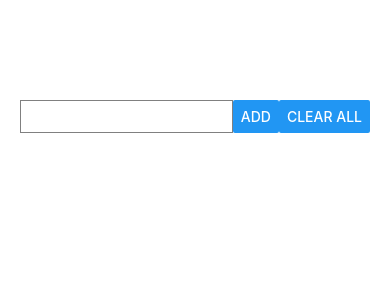
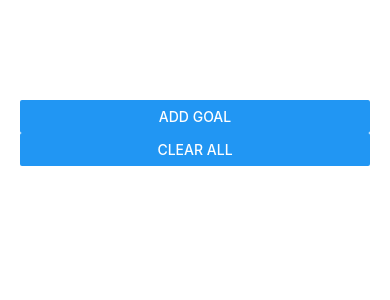
Before and after one commit to ReactNativeC/rn-complete-guide, a React Native app: screen / in a window 390 px wide. Shown: the top 300 px of the page. Built offline with nearby package versions, Linux system fonts and the light colour scheme.

Commit message:
Modal implemented

```diff
--- a/App.js
+++ b/App.js
@@ -1,14 +1,15 @@
 import React, { useState } from 'react';
-import { StyleSheet, Text, View, TextInput, Button, FlatList, SafeAreaView } from 'react-native';
+import { StyleSheet, View, Button, FlatList, SafeAreaView } from 'react-native';
 import GoalItem from './components/GoalItem';
 import GoalInput from './components/GoalInput';
 
 export default function App() {
   const [courseGoals, setCourseGoals] = useState([]);
-
+  const [isAddMode, setIsAddMode] = useState(false);
 
   const addEnteredGoal = (enteredGoal) =>  {
     setCourseGoals([...courseGoals, {id: Math.random().toString(), value: enteredGoal}]);
+    setIsAddMode(false);
   }
 
   const deleteGoal = (goalId) => {
@@ -21,10 +22,13 @@ export default function App() {
 
   return (
     <SafeAreaView style={styles.screen}>
+      <Button title = 'Add Goal' onPress = {() => setIsAddMode(true)} />
+      <Button title="Clear All" onPress={clearGoalList} />
 
       <GoalInput
-        AddGoal = {addEnteredGoal}
-        ClearGoalList = {clearGoalList}
+        addGoal = {addEnteredGoal}
+        clearGoalList = {clearGoalList}
+        visible = {isAddMode}
       />
       <View style={styles.list}>
         <FlatList
--- a/components/GoalInput.js
+++ b/components/GoalInput.js
@@ -1,17 +1,15 @@
 import React, { useState } from 'react';
-import {View, Button, TextInput, StyleSheet, ShadowPropTypesIOS} from 'react-native';
+import {View, Modal, Button, TextInput, StyleSheet} from 'react-native';
 
 const GoalInput = (props) => {
   const [enteredGoal, setEnteredGoal] = useState('');
-
   const onEnteredGoalTextChanged = (enteredText) => setEnteredGoal(enteredText);
 
-  const clearGoals = () => {
-    setEnteredGoal('');
-    props.ClearGoalList();
-  }
-
   return (
+    <Modal
+      visible={props.visible}
+      animationType='slide'
+      >
       <View style={styles.inputContainer}>
           <TextInput style={styles.textbox}
             placeHolder = "Enter a Goal"
@@ -19,15 +17,17 @@ const GoalInput = (props) => {
             value = {enteredGoal}
           />
 
-        <Button title="Add" onPress={props.AddGoal.bind(this, enteredGoal)} />
-        <Button title="Clear All" onPress={clearGoals} />
+          <Button title="Add" onPress={props.addGoal.bind(this, enteredGoal)} />
         </View>
+      </Modal>
   );
 };
 
 const styles = StyleSheet.create({
   inputContainer: {
-    flexDirection: 'row',
+    flex: 1,
+    justifyContent: 'center',
+    alignItems: 'center',
   },
   textbox: {
     borderWidth: 1,
```
Lines whose indentation alone changed are shown as unchanged.
